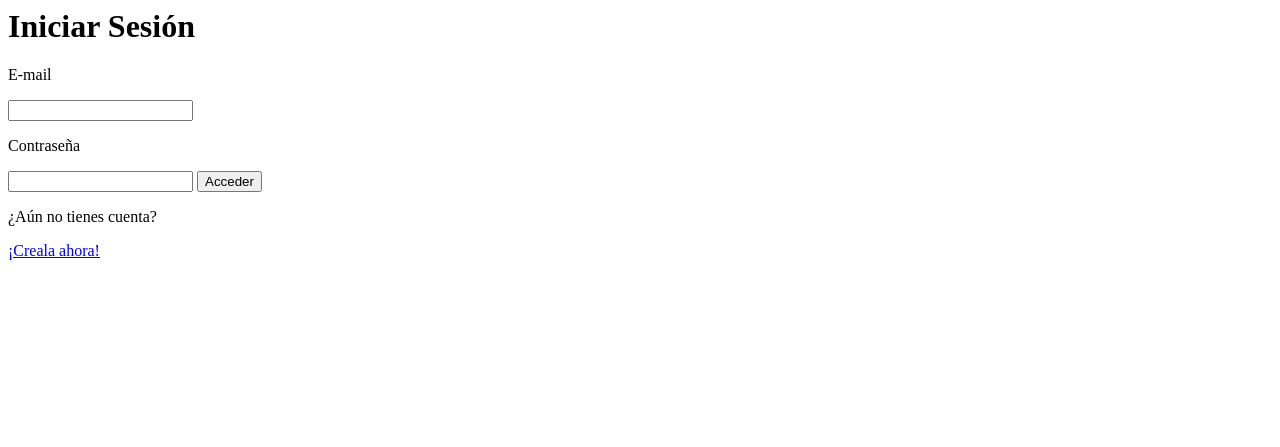
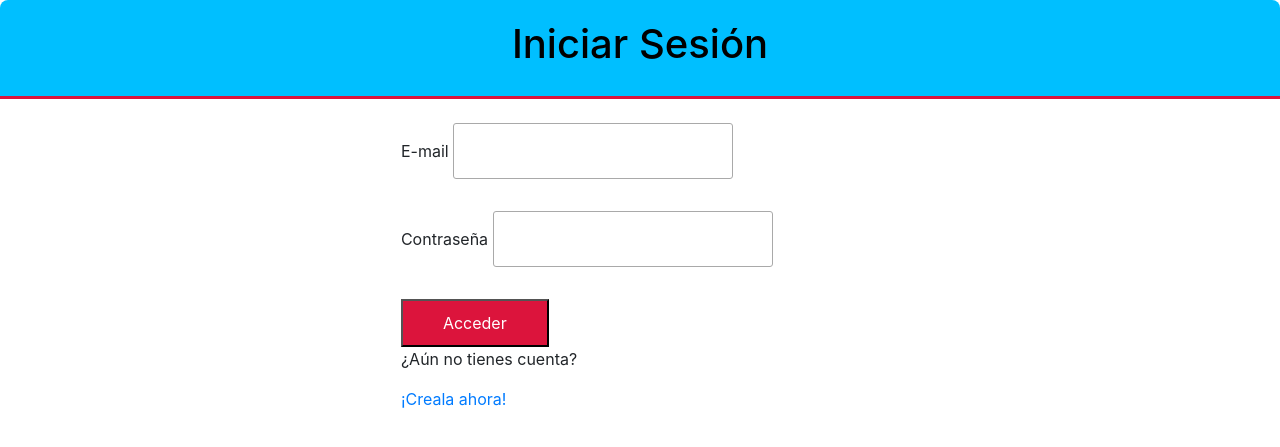
Before and after one commit to fabriiguaglianone/grupo5-ecommerce, a PHP site: page /login.php in a window 1280 px wide. Shown: the top 447 px of the page. Run offline with PHP 8.4, Linux system fonts and the light colour scheme.

Commit message:
modificaciones en el css

```diff
--- a/grupo5-ecommerce-master/css/registro.css
+++ b/grupo5-ecommerce-master/css/registro.css
@@ -12,13 +12,14 @@
  }
  .form-register{
    width: 95%;
-   max-width: 500px;
+   max-width: 1100px;
    margin: auto;
    background: white;
    border-radius: 8px;
  }
 .registro-completo{
   margin-top: 10%;
+
 }
  .form_titulo{
   background: deepskyblue;
--- a/grupo5-ecommerce-master/login.php
+++ b/grupo5-ecommerce-master/login.php
@@ -18,14 +18,23 @@ if ($_POST) {
   }
 }
 ?>
-
+<!DOCTYPE html>
+<html lang="en" dir="ltr">
+  <head>
+    <meta charset="utf-8">
+    <link rel="stylesheet" href="css/registro.css">
+    <link rel="stylesheet" href="https://stackpath.bootstrapcdn.com/bootstrap/4.3.1/css/bootstrap.min.css" integrity="sha384-ggOyR0iXCbMQv3Xipma34MD+dH/1fQ784/j6cY/iJTQUOhcWr7x9JvoRxT2MZw1T" crossorigin="anonymous">
+    <title></title>
+  </head>
+  <body>
     <main>
-  <div class="container-fluid sectionHeader">
+      <div class="form_titulo">
         <h1 class="text-center">Iniciar Sesión</h1>
       </div>
+      <br>
 
-  <div class="container form col-xs-8 col-lg-5 formSection">
-    <form action="" method="post">
+      <div class="container-fluid col-xs-8 col-lg-5 formSection" >
+        <form action="" method="post" class="form-register">
           <label for="mail" id="mail" class="items">
             <p>E-mail</p>
           </label>
@@ -34,6 +43,7 @@ if ($_POST) {
             <p class="errors"><?php echo $errors['mail'] ?></p>
           <?php endif; ?>
 
+          <br> <br>
           <label for="password" id="password" class="items">
             <p>Contraseña</p>
           </label>
@@ -41,8 +51,9 @@ if ($_POST) {
           <?php if (isset($errors['password'])) : ?>
             <p class="errors"><?php echo $errors['password'] ?></p>
           <?php endif; ?>
-
-      <button type="submit" name="button" class="btn btn-success btn-form">Acceder</button>
+          <br>
+          <br>
+          <button type="submit" name="button" class="btn-enviar ">Acceder</button>
 
           <div class="createAccount">
             <p>¿Aún no tienes cuenta?</p>
@@ -50,4 +61,7 @@ if ($_POST) {
           </div>
         </form>
       </div>
+
     </main>
+  </body>
+</html>
```
Also changed, not shown: grupo5-ecommerce-master/css/login.css (+6 -6 lines), grupo5-ecommerce-master/registro.php (+8 -5 lines). Lines whose indentation alone changed are shown as unchanged.
